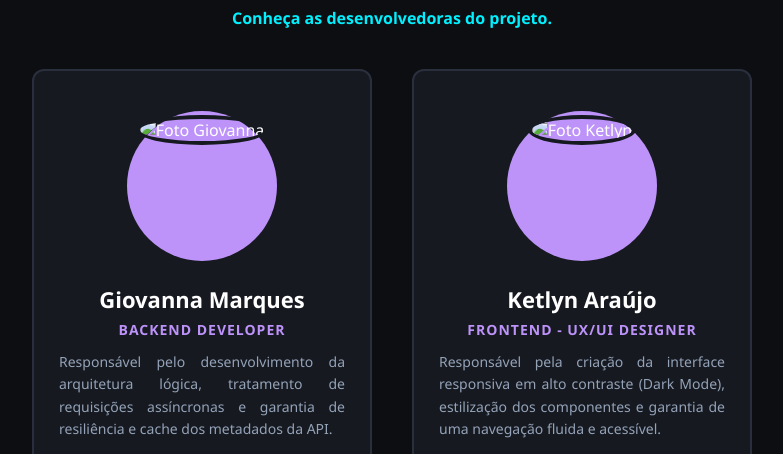
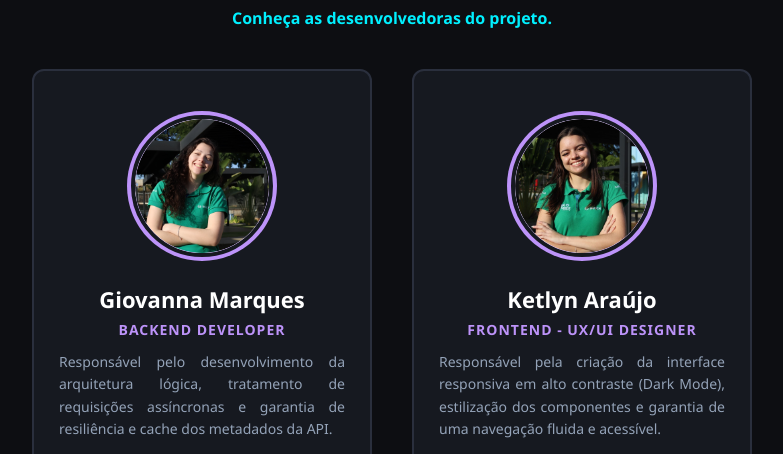
Before and after one commit to AkiraSunsets/Smart-City, a plain HTML site: page index.html in a window 1280 px wide. Shown: the part 3334-3788 px from the top of the page, without its empty margins (248-1031 px from the left). Drawn offline with nearby package versions, Linux system fonts and the light colour scheme; no server answers.

Commit message:
Update index.html

```diff
--- a/index.html
+++ b/index.html
@@ -225,7 +225,7 @@
             <div class="sobre-nos-devs-cards">
                 <div class="card-dev">
                     <div class="img-wrapper">
-                        <img src="./assets/gi.jpg" alt="Foto Giovanna">
+                        <img src="gi.jpg" alt="Foto Giovanna">
                     </div>
                     <h3>Giovanna Marques</h3>
                     <p class="role">Backend Developer</p>
@@ -239,7 +239,7 @@
 
                 <div class="card-dev">
                     <div class="img-wrapper">
-                        <img src="./assets/kety.jpg" alt="Foto Ketlyn">
+                        <img src="kety.jpg" alt="Foto Ketlyn">
                     </div>
                     <h3>Ketlyn Araújo</h3>
                     <p class="role">Frontend - UX/UI Designer</p>
```
